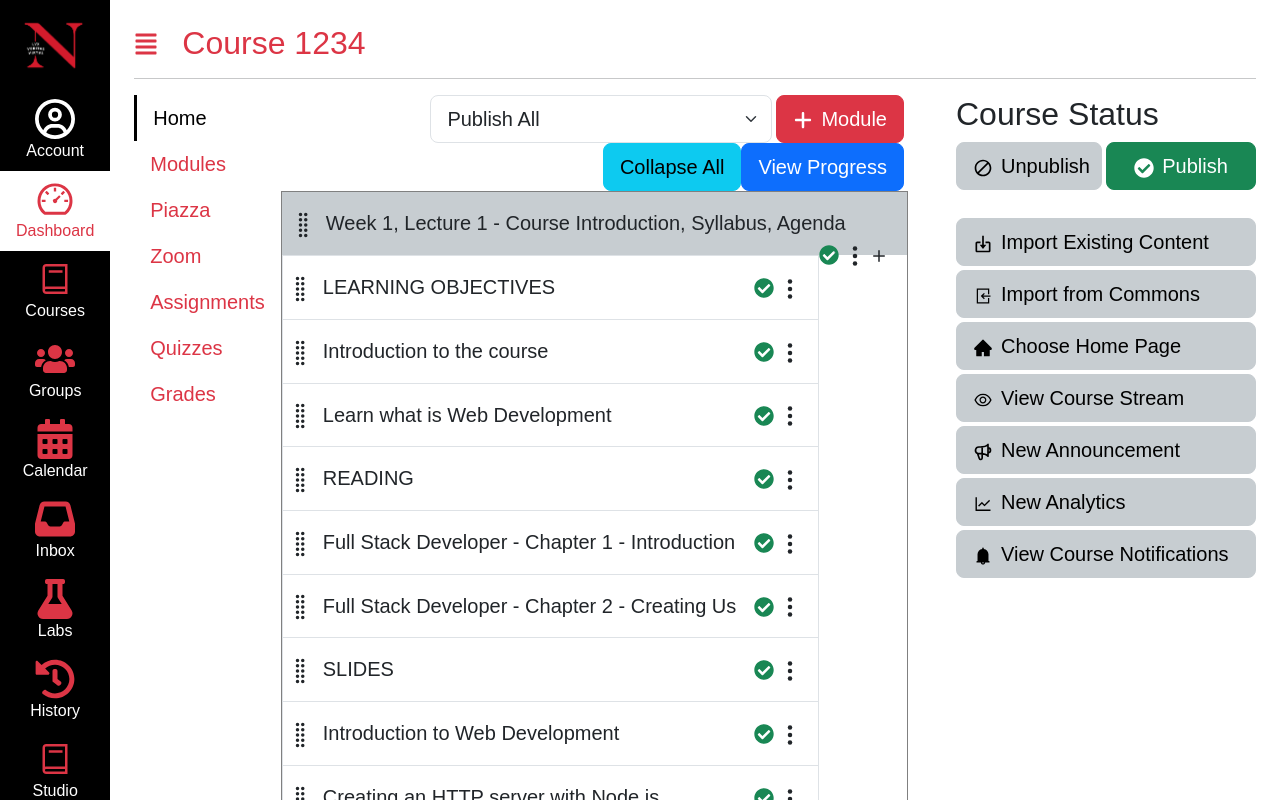
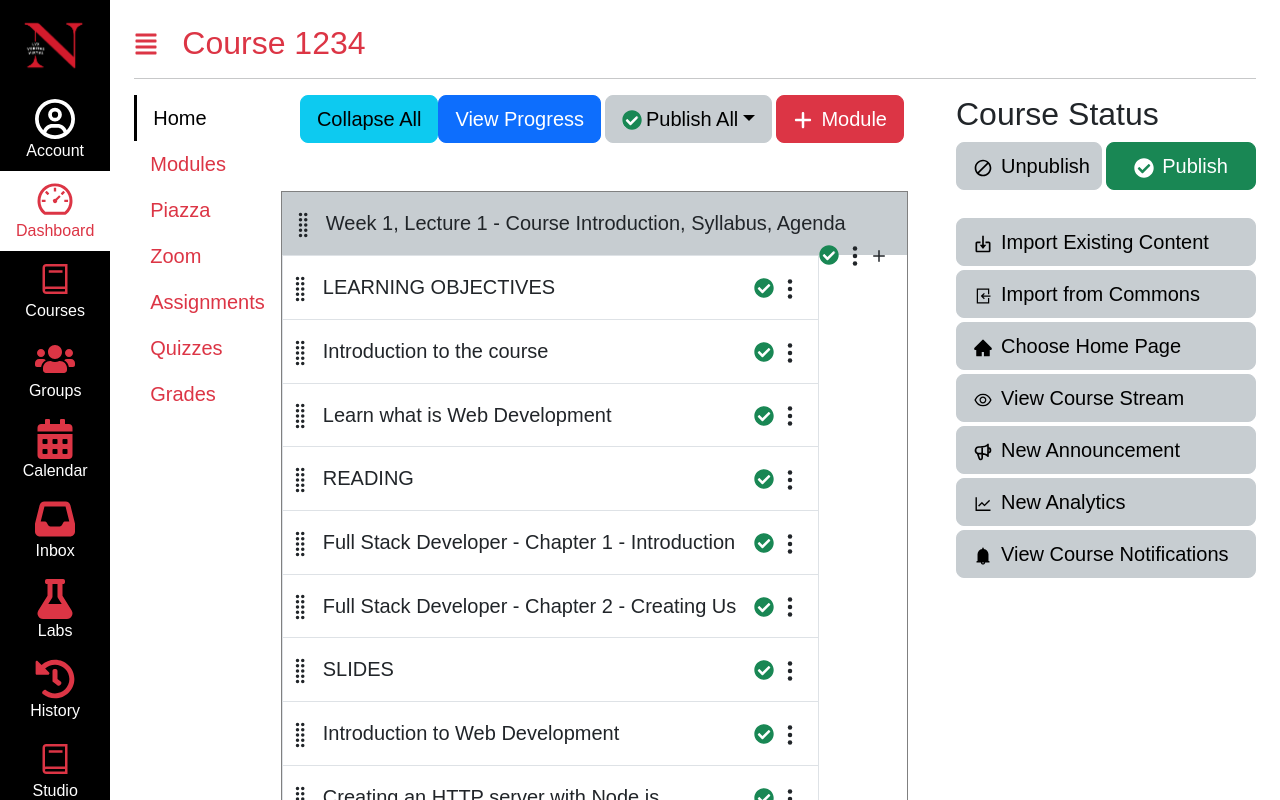
Before and after one commit to VanditGupta/kanbas-react-web-app, a React (Create React App) app: page /#/Kanbas/Courses/1235/Home in a window 1280 px wide. Both pictures are taken after a click on the button "Unpublish". Shown: the top 800 px of the page. Built offline with nearby package versions, Linux system fonts and the light colour scheme; the HTML template or start-up script is replaced by a standard one.

Commit message:
Added Greencheck box to ModuleControls

```diff
--- a/src/Kanbas/Courses/Modules/ModulesControls.tsx
+++ b/src/Kanbas/Courses/Modules/ModulesControls.tsx
@@ -1,24 +1,46 @@
 import { FaPlus } from "react-icons/fa6";
+import { MdDoNotDisturbAlt } from "react-icons/md";
 import GreenCheckmark from "./GreenCheckmark";
 
 export default function ModulesControls() {
   return (
     <div id="wd-modules-controls" className="text-nowrap">
-      <button
-        id="wd-add-module-btn"
-        className="btn btn-lg btn-danger me-1 float-end"
-      >
+      <button id="wd-add-module-btn" className="btn btn-lg btn-danger me-1 float-end">
         <FaPlus className="position-relative me-2" style={{ bottom: "1px" }} />
         Module
       </button>
       <div className="dropdown d-inline me-1 float-end">
-        <select className="form-select form-select-lg">
-          <option value="publish-all">Publish All</option>
-          <option value="publish-all-items">Publish all modules and items</option>
-          <option value="publish-modules-only">Publish modules only</option>
-          <option value="unpublish-all-items">Unpublish all modules and items</option>
-          <option value="unpublish-modules-only">Unpublish modules only</option>
-        </select>
+        <button id="wd-publish-all-btn" className="btn btn-lg btn-secondary dropdown-toggle"
+          type="button" data-bs-toggle="dropdown">
+          <GreenCheckmark />
+          Publish All
+        </button>
+        <ul className="dropdown-menu">
+          <li>
+            <a id="wd-publish-all-modules-and-items-btn" className="dropdown-item" href="#">
+              <GreenCheckmark />
+              Publish all modules and items
+            </a>
+          </li>
+          <li>
+            <a id="wd-publish-modules-only-btn" className="dropdown-item" href="#">
+              <GreenCheckmark />
+              Publish modules only
+            </a>
+          </li>
+          <li>
+            <a id="wd-unpublish-all-modules-and-items-btn" className="dropdown-item" href="#">
+              <MdDoNotDisturbAlt className="fs-5" />
+              Unpublish all modules and items
+            </a>
+          </li>
+          <li>
+            <a id="wd-unpublish-modules-only-btn" className="dropdown-item" href="#">
+              <MdDoNotDisturbAlt className="fs-5" />
+              Unpublish modules only
+            </a>
+          </li>
+        </ul>
       </div>
       <button
         id="wd-view-progress"
```
